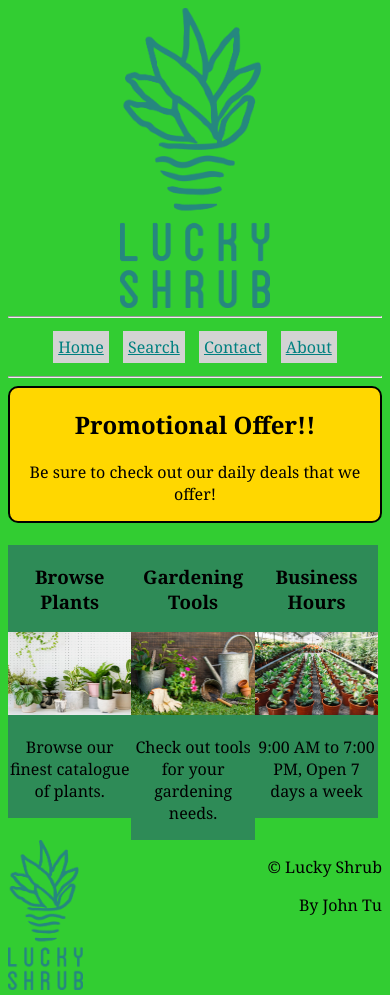
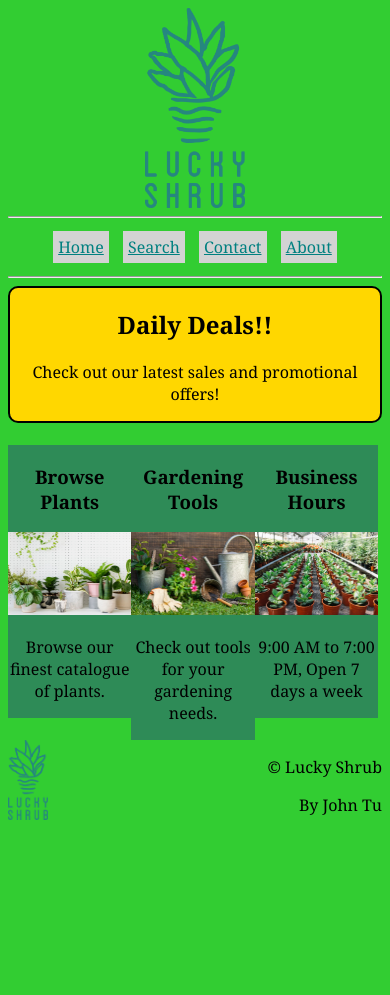
Before and after one commit to johnt759/PortfolioHomepage, a plain HTML site: page index.html in a window 390 px wide. After the commit the page ends 844 px from the top, so only its background shows below. Drawn offline with Linux system fonts and the light colour scheme.

Commit message:
Final touches to webpage
-Changed the logo size for header and footer so that they can fit and remain consistent with the semantic contents
-Changed the promotional text so that it displays Daily Deals
While viewing the webpage in responsive mode, both the header and footer logo should resize properly by now.

```diff
--- a/index.html
+++ b/index.html
@@ -21,8 +21,8 @@
         <hr>
         <main>
             <article id="promotion">
-                <h1>Promotional Offer!!</h1>
-                <p>Be sure to check out our daily deals that we offer!</p>
+                <h1>Daily Deals!!</h1>
+                <p>Check out our latest sales and promotional offers!</p>
             </article>
             <br>
             <article>
--- a/style.css
+++ b/style.css
@@ -8,8 +8,8 @@ body {
 
 #logo {
     display: block;
-    max-width: 300px;
-    max-height: 300px;
+    max-width: 200px;
+    max-height: 200px;
     margin-left: auto;
     margin-right: auto;
 }
@@ -78,8 +78,8 @@ body {
 }
 
 #footer-logo > img {
-    max-height: 150px;
-    max-width: 200px;
+    max-height: 80px;
+    max-width: 130px;
 }
 
 #footer-copyright {
```
